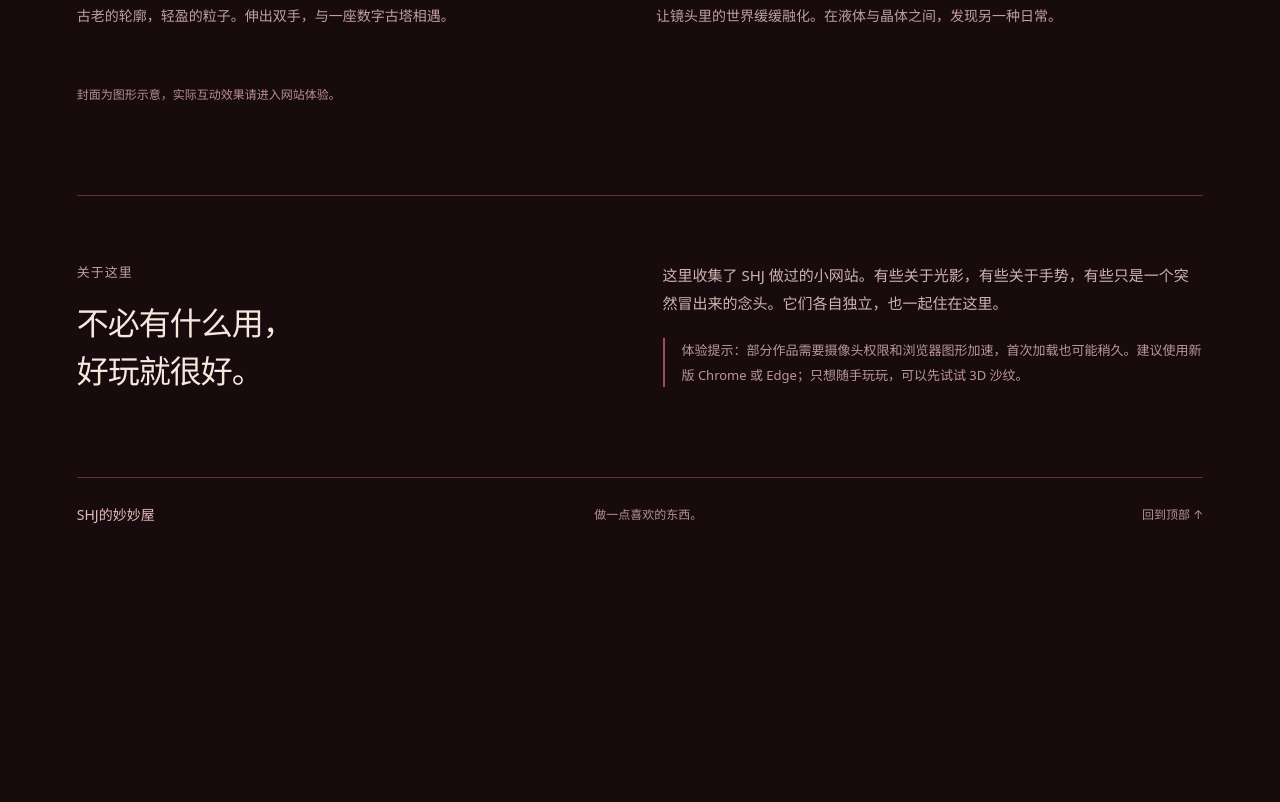
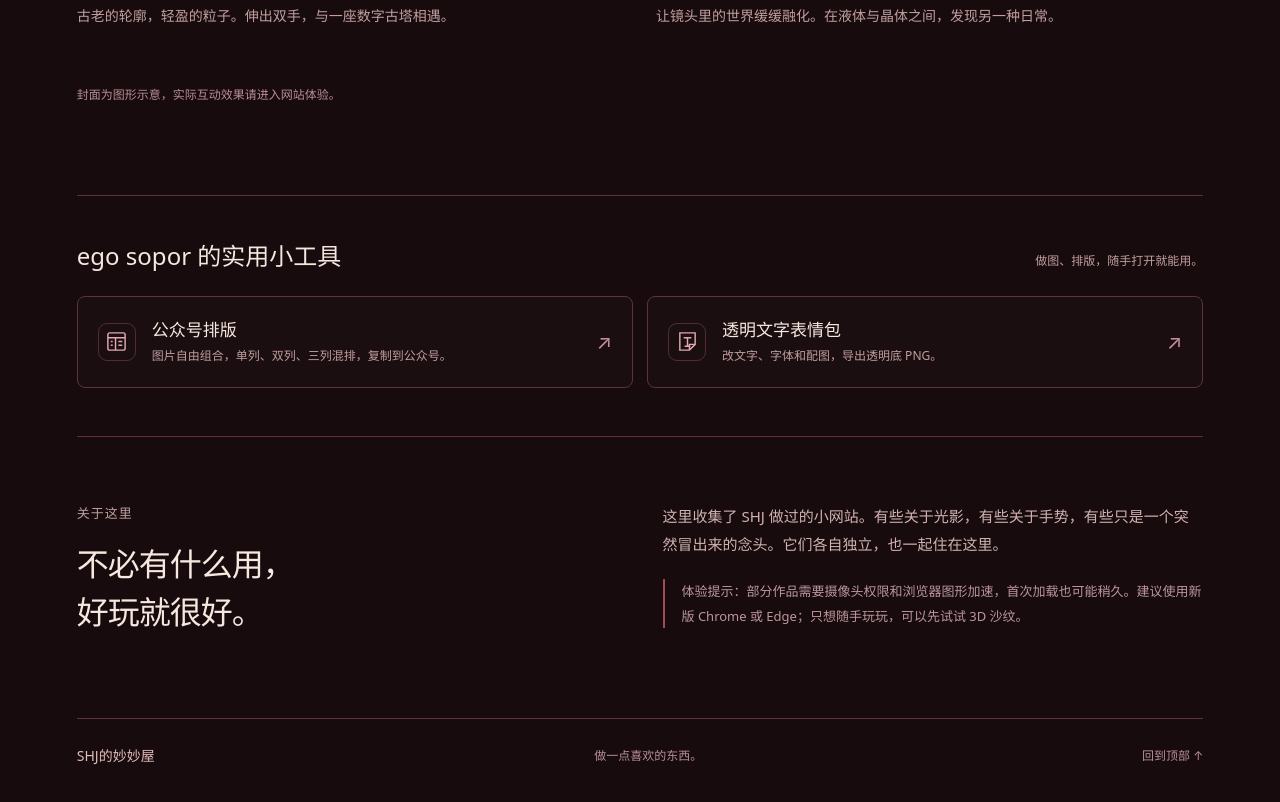
Before and after one commit to lanlingmu/ego-sopor-SHJ, a plain HTML site: page index.html in a window 1280 px wide. Shown: the part 1982-2784 px from the top of the page. Before the commit the page ends 2544 px from the top, so only its background shows below. Drawn offline with Linux system fonts and the light colour scheme.

Commit message:
feat: add compact ego sopor utility links

```diff
--- a/index.html
+++ b/index.html
@@ -9,13 +9,31 @@
   <link rel="icon" href="assets/favicon.svg" type="image/svg+xml">
   <link rel="stylesheet" href="assets/home.css">
   <script type="module" src="assets/home.js"></script>
+
+  <style>
+    .toolbox { border-top: 1px solid var(--line); padding: 42px 0 48px; }
+    .toolbox-heading { display:flex; align-items:baseline; justify-content:space-between; gap:16px; margin-bottom:22px; }
+    .toolbox-heading h2 { font-size:24px; font-weight:500; letter-spacing:0; }
+    .toolbox-heading p { font-size:12px; color:var(--muted); margin:0; }
+    .toolbox-list { display:grid; grid-template-columns:repeat(2,minmax(0,1fr)); gap:14px; }
+    .toolbox-link { display:flex; align-items:center; gap:16px; min-width:0; padding:20px; border:1px solid var(--line); border-radius:8px; background:#ffffff03; transition:background .2s,border-color .2s; }
+    .toolbox-link:hover { background:#ffffff08; border-color:#b66b7b; }
+    .toolbox-link:focus-visible { outline:2px solid #f0b5bd; outline-offset:4px; }
+    .toolbox-icon { display:grid; place-items:center; flex:0 0 38px; width:38px; height:38px; color:#e2a7b2; border:1px solid #b66b7b55; border-radius:9px; }
+    .toolbox-icon svg { width:23px; height:23px; }
+    .toolbox-copy { flex:1; min-width:0; }
+    .toolbox-copy h3 { font-size:17px; line-height:1.5; margin:0 0 4px; font-weight:500; }
+    .toolbox-copy p { font-size:12px; line-height:1.7; color:var(--muted); margin:0; }
+    .toolbox-arrow { font-size:20px; color:#c58e9b; }
+    @media(max-width:600px){ .toolbox{padding:30px 0 36px;} .toolbox-heading{display:block;} .toolbox-heading h2{font-size:21px;margin-bottom:8px;} .toolbox-list{grid-template-columns:1fr;gap:10px;} .toolbox-link{padding:16px;} }
+  </style>
 </head>
 <body>
   <a class="skip" href="#mmw">跳到网站列表</a>
   <div class="shell">
     <header class="header">
       <a class="brand" href="./" aria-label="SHJ的妙妙屋 首页"><span class="brand-mark" aria-hidden="true">s.</span><span>SHJ的妙妙屋</span></a>
-      <nav aria-label="主导航"><a href="#mmw">妙妙屋</a><a href="#about">关于这里</a><a href="https://github.com/lanlingmu27-ops" target="_blank" rel="noopener noreferrer">GitHub ↗</a></nav>
+      <nav aria-label="主导航"><a href="#mmw">妙妙屋</a><a href="#tools">实用工具</a><a href="#about">关于这里</a><a href="https://github.com/lanlingmu27-ops" target="_blank" rel="noopener noreferrer">GitHub ↗</a></nav>
     </header>
     <main>
       <section class="hero" aria-labelledby="heading">
@@ -33,6 +51,19 @@
         </div><p class="results sr-only" role="status" aria-live="polite">显示全部 4 个网站</p>
         <p class="preview-note">封面为图形示意，实际互动效果请进入网站体验。</p>
       </section>
+      <section class="toolbox" id="tools" aria-labelledby="tools-heading">
+        <div class="toolbox-heading"><h2 id="tools-heading">ego sopor 的实用小工具</h2><p>做图、排版，随手打开就能用。</p></div>
+        <div class="toolbox-list">
+          <a class="toolbox-link" href="https://lanlingmu.github.io/gongzhonghao-paiban/" target="_blank" rel="noopener noreferrer" aria-label="打开公众号排版（新窗口）">
+            <span class="toolbox-icon" aria-hidden="true"><svg viewBox="0 0 24 24" fill="none" stroke="currentColor" stroke-width="1.5"><rect x="3" y="3" width="18" height="18" rx="2"/><path d="M3 8h18M11 8v13M6 12h2M6 16h2M14 12h4M14 16h4"/></svg></span>
+            <span class="toolbox-copy"><h3>公众号排版</h3><p>图片自由组合，单列、双列、三列混排，复制到公众号。</p></span><span class="toolbox-arrow" aria-hidden="true">↗</span>
+          </a>
+          <a class="toolbox-link" href="https://lanlingmu.github.io/custom-text-sticker/" target="_blank" rel="noopener noreferrer" aria-label="打开透明文字表情包（新窗口）">
+            <span class="toolbox-icon" aria-hidden="true"><svg viewBox="0 0 24 24" fill="none" stroke="currentColor" stroke-width="1.5"><path d="M4 3h16v12l-6 6H4zM14 21v-6h6M8 8h8M12 8v9M9 17h6"/></svg></span>
+            <span class="toolbox-copy"><h3>透明文字表情包</h3><p>改文字、字体和配图，导出透明底 PNG。</p></span><span class="toolbox-arrow" aria-hidden="true">↗</span>
+          </a>
+        </div>
+      </section>
       <section class="about" id="about" aria-labelledby="about-heading"><div><p class="eyebrow">关于这里</p><h2 id="about-heading">不必有什么用，<br>好玩就很好。</h2></div><div class="about-copy"><p>这里收集了 SHJ 做过的小网站。有些关于光影，有些关于手势，有些只是一个突然冒出来的念头。它们各自独立，也一起住在这里。</p><p class="tip">体验提示：部分作品需要摄像头权限和浏览器图形加速，首次加载也可能稍久。建议使用新版 Chrome 或 Edge；只想随手玩玩，可以先试试 3D 沙纹。</p></div></section>
     </main>
     <footer><a class="footer-brand" href="./">SHJ的妙妙屋</a><p>做一点喜欢的东西。</p><a href="#heading">回到顶部 ↑</a></footer>
```
